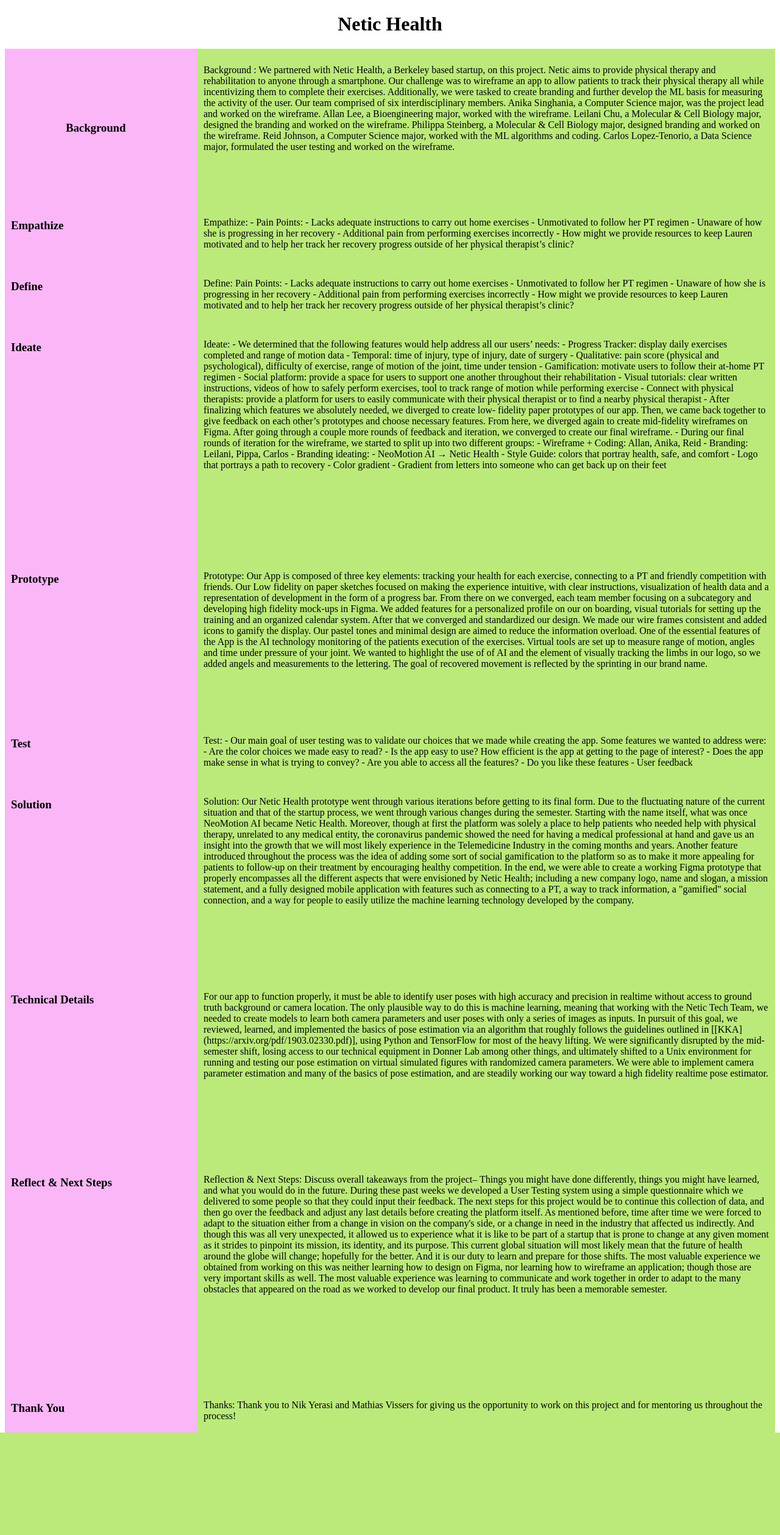
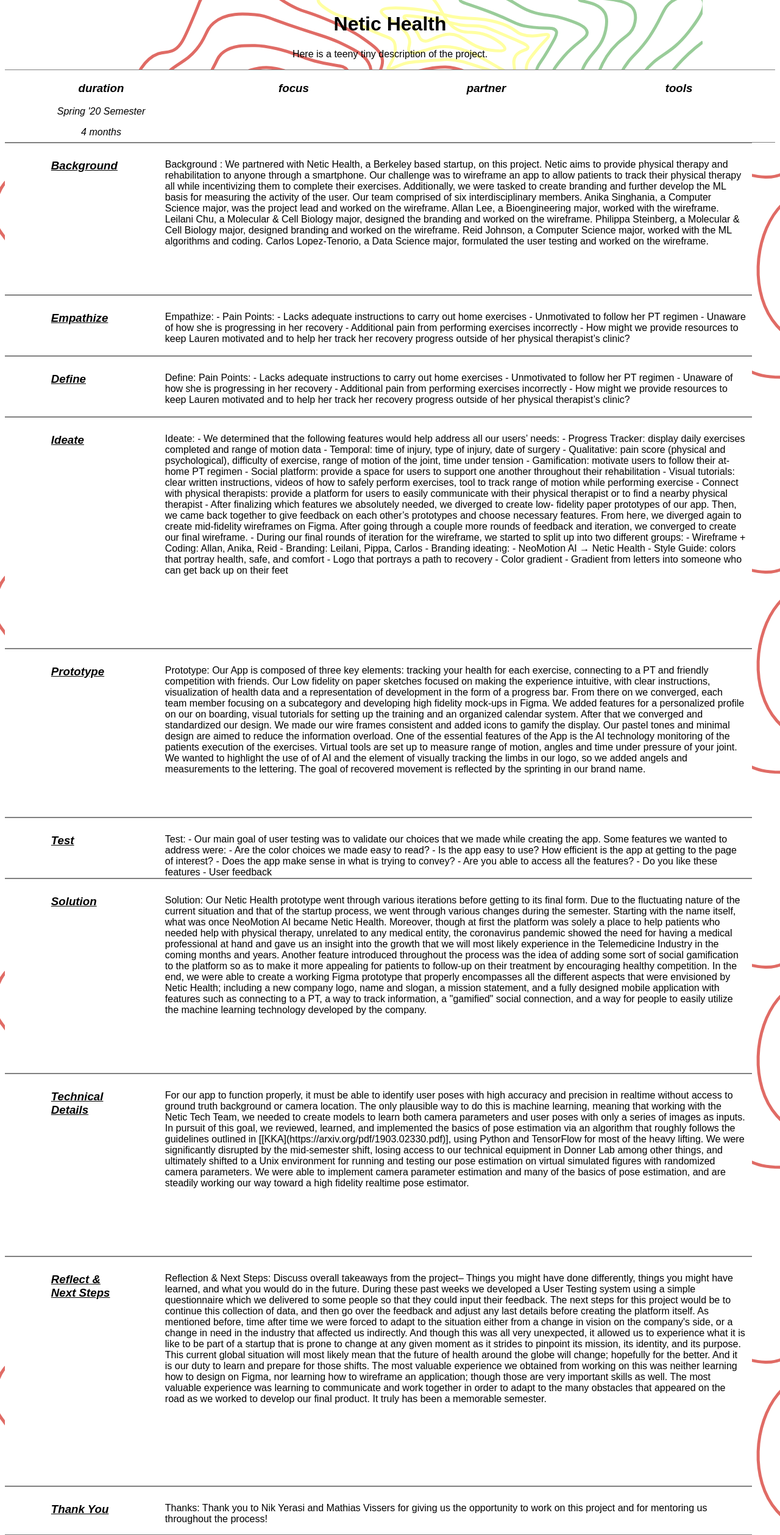
Before and after one commit to inventioncorps/icb-website, a PHP site: page /projects/alemany-farm.html in a window 1280 px wide. Shown: the whole page at 61% size. Before the commit the page ends 2350 px from the top, so only its background shows below. Run offline with PHP 8.4, Linux system fonts and the light colour scheme.

Commit message:
fixed background colors, font, added lines, added italics

```diff
--- a/projects/alemany-farm.html
+++ b/projects/alemany-farm.html
@@ -7,105 +7,222 @@
   box-sizing: border-box;
 }
 
-.Tbackground {
-  float: left;
-  width: 25%;
-  padding: 100px;
-  height: 250px;
+body {
+  font-family: 'Montserrat', sans-serif;
+  background-image: url("assets/img/stringtheorymoodboard-03 2.svg");
 }
 
+/* The title styling */
+.title {
+	text-align: center;
+  padding-bottom: 0%;
+}
+
+.Tbackground {
+  border-top-style: solid;
+  border-top-width: 0.5px;
+  border-top-color: gray;
+  border-bottom-style: solid;
+  border-bottom-width: 0.5px;
+  border-bottom-color: gray;
+  float: left;
+  width: 20%;
+      /* top | right | bottom | left */
+  padding: 7px 12% 3em 6%;
+  height: 250px;
+  text-decoration: underline;
+  font-style: italic;
+}
+
+
 .background {
+  border-top-style: solid;
+  border-top-width: 0.5px;
+  border-top-color: gray;
+  border-bottom-style: solid;
+  border-bottom-width: 0.5px;
+  border-bottom-color: gray;
   float: left;
-  width: 75%;
+  width: 77%;
   padding: 10px;
   height: 250px;
 }
 
 .Tempathize {
+  border-top-style: solid;
+  border-top-width: 0.5px;
+  border-top-color: gray;
+  border-bottom-style: solid;
+  border-bottom-width: 0.5px;
+  border-bottom-color: gray;
   float: left;
-  width: 25%;
-  padding: 10px;
+  width: 20%;
+  /* top | right | bottom | left */
+  padding: 7px 6% 3em 6%;
   height: 100px;
+  text-decoration: underline;
+  font-style: italic;
 }
 
 .empathize {
+  border-top-style: solid;
+  border-top-width: 0.5px;
+  border-top-color: gray;
+  border-bottom-style: solid;
+  border-bottom-width: 0.5px;
+  border-bottom-color: gray;
   float: left;
-  width: 75%;
+  width: 77%;
   padding: 10px;
   height: 100px;
 }
 
 .Tdefine {
+  border-top-style: solid;
+  border-top-width: 0.5px;
+  border-top-color: gray;
+  border-bottom-style: solid;
+  border-bottom-width: 0.5px;
+  border-bottom-color: gray;
   float: left;
-  width: 25%;
-  padding: 10px;
+  width: 20%;
+  /* top | right | bottom | left */
+  padding: 7px 6% 3em 6%;
   height: 100px;
+  text-decoration: underline;
+  font-style: italic;
 }
 
 
 .define {
+  border-top-style: solid;
+  border-top-width: 0.5px;
+  border-top-color: gray;
+  border-bottom-style: solid;
+  border-bottom-width: 0.5px;
+  border-bottom-color: gray;
   float: left;
-  width: 75%;
+  width: 77%;
   padding: 10px;
   height: 100px;
 }
 
 
 .Tideate {
+  border-top-style: solid;
+  border-top-width: 0.5px;
+  border-top-color: gray;
+  border-bottom-style: solid;
+  border-bottom-width: 0.5px;
+  border-bottom-color: gray;
   float: left;
-  width: 25%;
-  padding: 10px;
+  width: 20%;
+  /* top | right | bottom | left */
+  padding: 7px 6% 3em 6%;
   height: 380px;
+  text-decoration: underline;
+  font-style: italic;
 }
 
 
 .ideate {
+  border-top-style: solid;
+  border-top-width: 0.5px;
+  border-top-color: gray;
+  border-bottom-style: solid;
+  border-bottom-width: 0.5px;
+  border-bottom-color: gray;
   float: left;
-  width: 75%;
+  width: 77%;
   padding: 10px;
   height: 380px;
 }
 
 
 .Tprototype {
+  border-top-style: solid;
+  border-top-width: 0.5px;
+  border-top-color: gray;
+  border-bottom-style: solid;
+  border-bottom-width: 0.5px;
+  border-bottom-color: gray;
   float: left;
-  width: 25%;
-  padding: 10px;
-  height: 270px;
+  width: 20%;
+  /* top | right | bottom | left */
+  padding: 7px 6% 3em 6%;
+  height: 277px;
+  text-decoration: underline;
+  font-style: italic;
 }
 
 .prototype {
+  border-top-style: solid;
+  border-top-width: 0.5px;
+  border-top-color: gray;
+  border-bottom-style: solid;
+  border-bottom-width: 0.5px;
+  border-bottom-color: gray;
   float: left;
-  width: 75%;
+  width: 77%;
   padding: 10px;
-  height: 270px;
+  height: 277px;
 }
 
 .Ttest {
+  border-top-style: solid;
+  border-top-width: 0.5px;
+  border-top-color: gray;
+  border-bottom-style: solid;
+  border-bottom-width: 0.5px;
+  border-bottom-color: gray;
   float: left;
-  width: 25%;
-  padding: 10px;
+  width: 20%;
+  /* top | right | bottom | left */
+  padding: 7px 6% 3em 6%;
   height: 100px;
+  text-decoration: underline;
+  font-style: italic;
 }
 
 
 .test {
+  border-top-style: solid;
+  border-top-width: 0.5px;
+  border-top-color: gray;
+  border-bottom-style: solid;
+  border-bottom-width: 0.5px;
+  border-bottom-color: gray;
   float: left;
-  width: 75%;
+  width: 77%;
   padding: 10px;
   height: 100px;
 }
 
 .Tsolution {
+  border-top-style: solid;
+  border-top-width: 0.5px;
+  border-top-color: gray;
+  border-bottom-style: solid;
+  border-bottom-width: 0.5px;
+  border-bottom-color: gray;
   float: left;
-  width: 25%;
-  padding: 10px;
+  width: 20%;
+  /* top | right | bottom | left */
+  padding: 7px 6% 3em 6%;
   height: 320px;
+  text-decoration: underline;
+  font-style: italic;
 }
 
 .solution {
+  border-top-style: solid;
+  border-top-width: 0.5px;
+  border-top-color: gray;
+  border-bottom-style: solid;
+  border-bottom-width: 0.5px;
+  border-bottom-color: gray;
   float: left;
-  width: 75%;
+  width: 77%;
   padding: 10px;
   height: 320px;
 }
@@ -113,49 +230,115 @@
 
 
 .Ttech {
+  border-top-style: solid;
+  border-top-width: 0.5px;
+  border-top-color: gray;
+  border-bottom-style: solid;
+  border-bottom-width: 0.5px;
+  border-bottom-color: gray;
   float: left;
-  width: 25%;
-  padding: 10px;
+  width: 20%;
+  /* top | right | bottom | left */
+  padding: 7px 6% 3em 6%;
   height: 300px;
+  text-decoration: underline;
+  font-style: italic;
 }
 
 .tech {
+  border-top-style: solid;
+  border-top-width: 0.5px;
+  border-top-color: gray;
+  border-bottom-style: solid;
+  border-bottom-width: 0.5px;
+  border-bottom-color: gray;
   float: left;
-  width: 75%;
+  width: 77%;
   padding: 10px;
   height: 300px;
 }
 
 .Tnext {
+  border-top-style: solid;
+  border-top-width: 0.5px;
+  border-top-color: gray;
+  border-bottom-style: solid;
+  border-bottom-width: 0.5px;
+  border-bottom-color: gray;
   float: left;
-  width: 25%;
-  padding: 10px;
-  height: 370px;
+  width: 20%;
+  /* top | right | bottom | left */
+  padding: 7px 6% 3em 6%;
+  height: 377px;
+  text-decoration: underline;
+  font-style: italic;
 }
 
 .next {
+  border-top-style: solid;
+  border-top-width: 0.5px;
+  border-top-color: gray;
+  border-bottom-style: solid;
+  border-bottom-width: 0.5px;
+  border-bottom-color: gray;
   float: left;
-  width: 75%;
+  width: 77%;
   padding: 10px;
-  height: 370px;
+  height: 377px;
 }
 
 .Tthanks {
+  border-top-style: solid;
+  border-top-width: 0.5px;
+  border-top-color: gray;
+  border-bottom-style: solid;
+  border-bottom-width: 0.5px;
+  border-bottom-color: gray;
   float: left;
-  width: 25%;
+  width: 20%;
+  /* top | right | bottom | left */
+  padding: 7px 6% 3em 6%;
+  height: 80px;
+  text-decoration: underline;
+  font-style: italic;
+}
+
+.thanks {
+  border-top-style: solid;
+  border-top-width: 0.5px;
+  border-top-color: gray;
+  border-bottom-style: solid;
+  border-bottom-width: 0.5px;
+  border-bottom-color: gray;
+  float: left;
+  width: 77%;
   padding: 10px;
   height: 80px;
 }
 
-.thanks {
+/*the little tidbits about the project hehe */
+/* Clear floats after the columns */
+.column {
+  border-top-style: solid;
+  border-top-width: 1px;
+  border-top-color: gray;
+  border-bottom-style: solid;
+  border-bottom-width: 0.5px;
+  border-bottom-color: gray;
   float: left;
-  width: 75%;
-  padding: 10px;
-  height: 80px;
+  width: 25%;
+  padding: 0px;
+  height: 120px;
+  text-align: center;
+  font-style: italic;
+
+.facts:after {
+  content: "";
+  display: table;
+  clear: both;
+  text-align: center;
+  font-style: italic;
 }
-
-
-
 
 
 
@@ -164,33 +347,47 @@
   display: table;
   clear: both;
 }
-/* The title styling */
-.title {
-	text-align: center;
-}
 
 </style>
 </head>
 <body>
 <div class="title">
 <h1>Netic Health</h1>
+<p> Here is a teeny tiny description of the project. </p>
+</div>
+
+<div class="facts">
+  <div class="column" style="background-color:#FFFFFF;">
+    <h3>duration</h3>
+    <p> Spring '20 Semester </p>
+    <p> 4 months </p>
+  </div>
+  <div class="column" style="background-color:#FFFFFF;">
+    <h3>focus</h3>
+  </div>
+  <div class="column" style="background-color:#FFFFFF;">
+    <h3>partner</h3>
+  </div>
+  <div class="column" style="background-color:#FFFFFF;">
+    <h3>tools</h3>
+  </div>
 </div>
 
 <div class="article">
-  <div class="Tbackground" style="background-color:#FBB6F7;">
+  <div class="Tbackground" style="background-color:#FFFFFF;">
     <h3>Background</h3>
   </div>
-  <div class="background" style="background-color:#BBEA7B;">
+  <div class="background" style="background-color:#FFFFFF;">
     <p> Background : We partnered with Netic Health, a Berkeley based startup, on this project. Netic aims to provide physical therapy and rehabilitation to anyone through a smartphone. Our challenge was to wireframe an app to allow patients to track their physical therapy all while incentivizing them to complete their exercises. Additionally, we were tasked to create branding and further develop the ML basis for measuring the activity of the user. Our team comprised of six interdisciplinary members. Anika Singhania, a Computer Science major, was the project lead and worked on the wireframe. Allan Lee, a Bioengineering major, worked with the wireframe. Leilani Chu, a Molecular & Cell Biology major, designed the branding and worked on the wireframe. Philippa Steinberg, a Molecular & Cell Biology major, designed branding and worked on the wireframe. Reid Johnson, a Computer Science major, worked with the ML algorithms and coding. Carlos Lopez-Tenorio, a Data Science major, formulated the user testing and worked on the wireframe.</p>
 
   </div>
 </div>
 
 <div class="article">
-  <div class="Tempathize" style="background-color:#FBB6F7;">
+  <div class="Tempathize" style="background-color:#FFFFFF;">
     <h3>Empathize</h3>
   </div>
-  <div class="empathize" style="background-color:#BBEA7B;">
+  <div class="empathize" style="background-color:#FFFFFF;">
 
     <p> Empathize: - Pain Points:
       - Lacks adequate instructions to carry out home exercises
@@ -204,10 +401,10 @@
 </div>
 
 <div class="article">
-  <div class="Tdefine" style="background-color:#FBB6F7;">
+  <div class="Tdefine" style="background-color:#FFFFFF;">
     <h3>Define</h3>
   </div>
-  <div class="define" style="background-color:#BBEA7B;">
+  <div class="define" style="background-color:#FFFFFF;">
 
     <p> Define: Pain Points:
       - Lacks adequate instructions to carry out home exercises
@@ -222,10 +419,10 @@
 </div>
 
 <div class="article">
-  <div class="Tideate" style="background-color:#FBB6F7;">
+  <div class="Tideate" style="background-color:#FFFFFF;">
     <h3>Ideate</h3>
   </div>
-  <div class="ideate" style="background-color:#BBEA7B;">
+  <div class="ideate" style="background-color:#FFFFFF;">
 
    <p> Ideate: - We determined that the following features would help address all our users’ needs:
     			- Progress Tracker: display daily exercises completed and range of motion data
@@ -250,11 +447,11 @@
 </div>
 
 <div class="article">
-  <div class="Tprototype" style="background-color:#FBB6F7;">
+  <div class="Tprototype" style="background-color:#FFFFFF;">
     <h3> Prototype</h3>
 
   </div>
-  <div class="prototype" style="background-color:#BBEA7B;">
+  <div class="prototype" style="background-color:#FFFFFF;">
 
        <p> Prototype: Our App is composed of three key elements: tracking your health for each exercise, connecting to a PT and friendly competition with friends.
 
@@ -269,10 +466,10 @@
 
 
 <div class="article">
-  <div class="Ttest" style="background-color:#FBB6F7;">
+  <div class="Ttest" style="background-color:#FFFFFF;">
     <h3>Test</h3>
   </div>
-  <div class="test" style="background-color:#BBEA7B;">
+  <div class="test" style="background-color:#FFFFFF;">
 
     <p> Test:
 
@@ -292,10 +489,10 @@
 
 
 <div class="article">
-  <div class="Tsolution" style="background-color:#FBB6F7;">
+  <div class="Tsolution" style="background-color:#FFFFFF;">
     <h3>Solution</h3>
   </div>
-  <div class="solution" style="background-color:#BBEA7B;">
+  <div class="solution" style="background-color:#FFFFFF;">
 
 <p>Solution: Our Netic Health prototype went through various iterations before getting to its final form. Due to the fluctuating nature of the current situation and that of the startup process, we went through various changes during the semester. Starting with the name itself, what was once NeoMotion AI became Netic Health. Moreover, though at first the platform was solely a place to help patients who needed help with physical therapy, unrelated to any medical entity, the coronavirus pandemic showed the need for having a medical professional at hand and gave us an insight into the growth that we will most likely experience in the Telemedicine Industry in the coming months and years. Another feature introduced throughout the process was the idea of adding some sort of social gamification to the platform so as to make it more appealing for patients to follow-up on their treatment by encouraging healthy competition.
 
@@ -306,10 +503,10 @@
 
 
 <div class="article">
-  <div class="Ttech" style="background-color:#FBB6F7;">
+  <div class="Ttech" style="background-color:#FFFFFF;">
     <h3>Technical Details</h3>
   </div>
-  <div class="tech" style="background-color:#BBEA7B;">
+  <div class="tech" style="background-color:#FFFFFF;">
 
     <p> For our app to function properly, it must be able to identify user poses with high accuracy and precision in realtime without access to ground truth background or camera location. The only plausible way to do this is machine learning, meaning that working with the Netic Tech Team, we needed to create models to learn both camera parameters and user poses with only a series of images as inputs. In pursuit of this goal, we reviewed, learned, and implemented the basics of pose estimation via an algorithm that roughly follows the guidelines outlined in [[KKA](https://arxiv.org/pdf/1903.02330.pdf)], using Python and TensorFlow for most of the heavy lifting.
 
@@ -321,10 +518,10 @@
 
 
 <div class="article">
-  <div class="Tnext" style="background-color:#FBB6F7;">
+  <div class="Tnext" style="background-color:#FFFFFF;">
     <h3>Reflect & Next Steps</h3>
   </div>
-  <div class="next" style="background-color:#BBEA7B;">
+  <div class="next" style="background-color:#FFFFFF;">
 
 <p> Reflection & Next Steps: Discuss overall takeaways from the project– Things you might have done differently, things you might have learned, and what you would do in the future.
 
@@ -339,12 +536,12 @@
 
 
 <div class="article">
-  <div class="Tthanks" style="background-color:#FBB6F7;">
+  <div class="Tthanks" style="background-color:#FFFFFF;">
     <h3>Thank You </h3>
 
   </div>
 
-  <div class="thanks" style="background-color:#BBEA7B;">
+  <div class="thanks" style="background-color:#FFFFFF;">
 
 <p> Thanks: Thank you to Nik Yerasi and Mathias Vissers for giving us the opportunity to work on this project and for mentoring us throughout the process!</p>
 
```
Also changed, not shown: assets/css/styles.css (line endings or trailing spaces).
